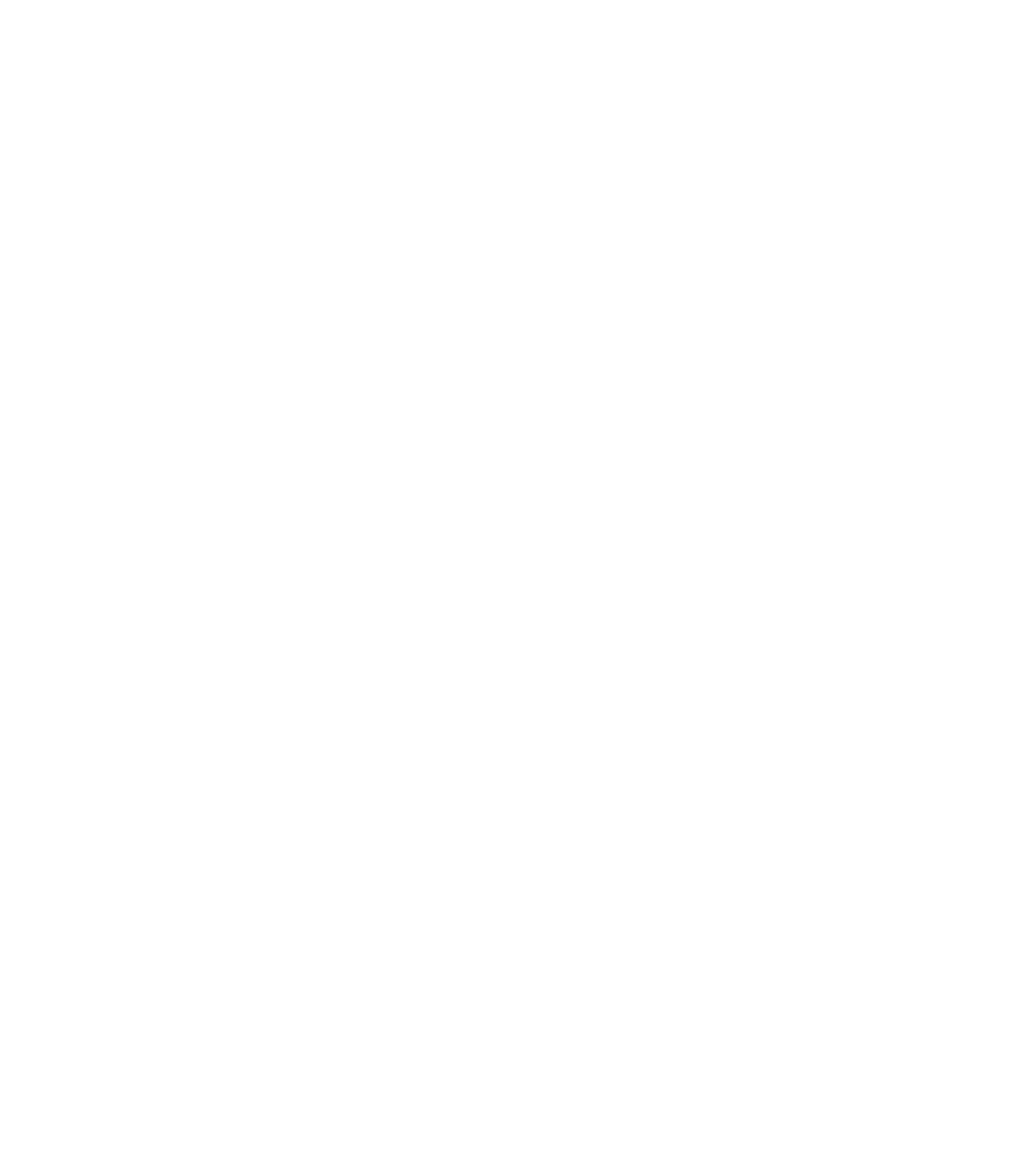
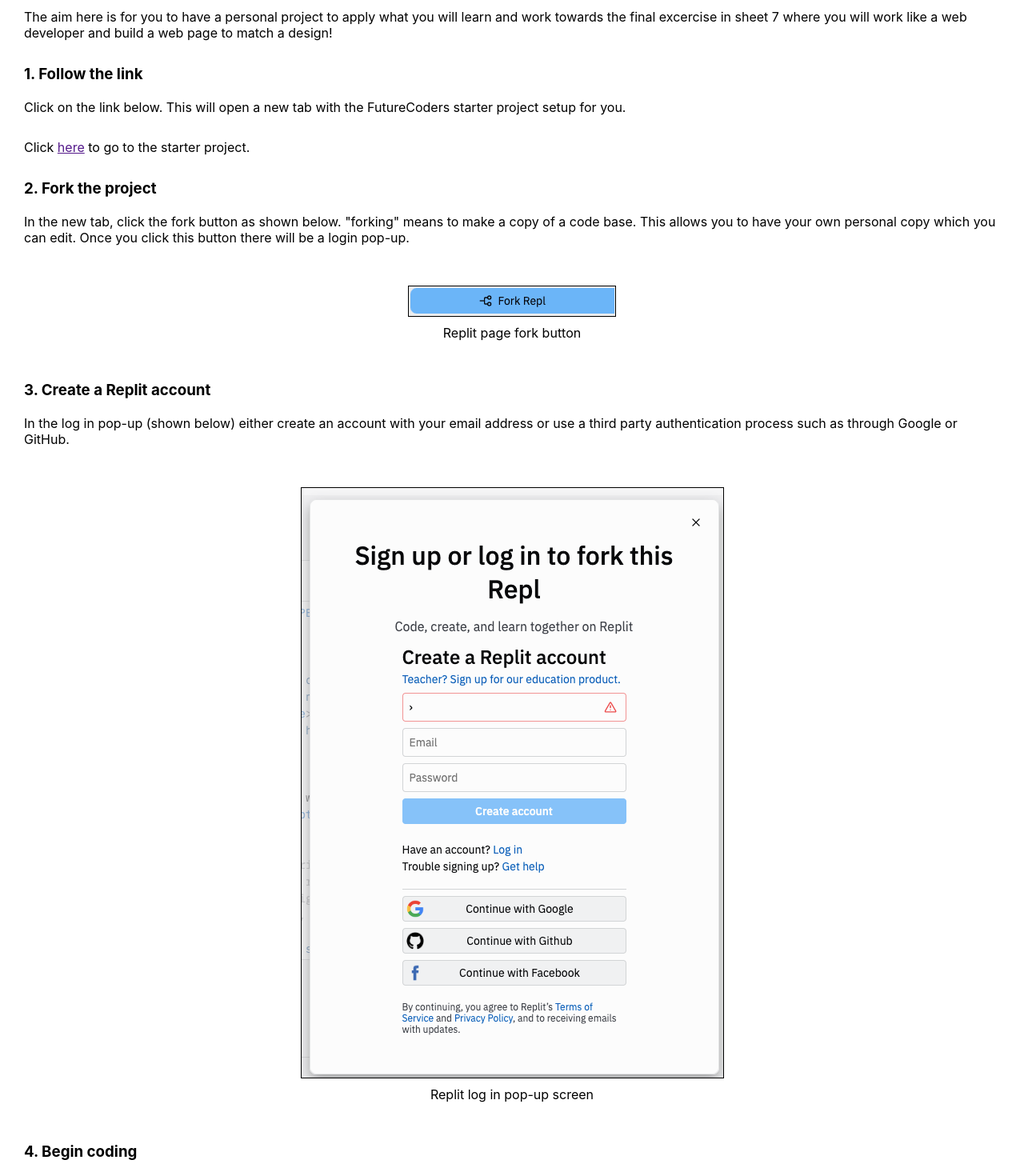
Before and after one commit to futureCodersSE/web-dev-one-day, a React (Create React App) app: page /replit-setup in a window 1280 px wide. Before the commit this address had no page. Shown: the part 220-1690 px from the top of the page at 80% size. Before the commit the page ends 800 px from the top, so only its background shows below. Built offline with nearby package versions, Linux system fonts and the light colour scheme.

Commit message:
updated all exercise sheet context. Changed nav links and added replit setup page

```diff
--- a/src/App.js
+++ b/src/App.js
@@ -9,6 +9,7 @@
 import Worksheet5 from './Worksheets/5';
 import Worksheet6 from './Worksheets/6';
 import Worksheet7 from './Worksheets/7';
+import ReplitSetup from './Worksheets/ReplitSetup';
 
 function App() {
   return (
@@ -18,13 +19,14 @@
         <div className='App'>
           <Routes>
             <Route path='/' element={<Home />} />
-            <Route path='/worksheets/1' element={<Worksheet1 />} />
-            <Route path='/worksheets/2' element={<Worksheet2 />} />
-            <Route path='/worksheets/3' element={<Worksheet3 />} />
-            <Route path='/worksheets/4' element={<Worksheet4 />} />
-            <Route path='/worksheets/5' element={<Worksheet5 />} />
-            <Route path='/worksheets/6' element={<Worksheet6 />} />
-            <Route path='/worksheets/7' element={<Worksheet7 />} />
+            <Route path='/worksheets/introduction/html' element={<Worksheet1 />} />
+            <Route path='/worksheets/introduction/css' element={<Worksheet2 />} />
+            <Route path='/worksheets/box-model' element={<Worksheet3 />} />
+            <Route path='/worksheets/positioning' element={<Worksheet4 />} />
+            <Route path='/worksheets/flexbox-grid' element={<Worksheet5 />} />
+            <Route path='/worksheets/semantic-html' element={<Worksheet6 />} />
+            <Route path='/worksheets/final-task' element={<Worksheet7 />} />
+            <Route path='/replit-setup' element={<ReplitSetup />} />
           </Routes>
         </div>
       </BrowserRouter>
--- a/src/Worksheets/2.js
+++ b/src/Worksheets/2.js
@@ -11,7 +11,7 @@
   return (
     <PageTemplate
       title="Exercise sheet 2"
-      description="This sheet contains the exercises for the introduction to CSS topics sheet. Without CSS added to our HTML code, web pages would look very dull. Styling such as layout, size and colours are great wasy to add life to a web page. In this exercise sheet you will add some basic styling, such as colour and font size to make aweb page more visually pleasing. "
+      description="This sheet contains the exercises for the introduction to CSS topics sheet. Without CSS added to our HTML code, web pages would look very dull. Styling such as layout, size and colours are great ways to add life to a web page. In this exercise sheet you will add some basic styling, such as colour and font size to make a web page more visually pleasing. "
     >
       {/* inline styling */}
       <ExerciseTextBlock
--- a/src/Worksheets/3.js
+++ b/src/Worksheets/3.js
@@ -42,7 +42,7 @@
         <code>{`}`}</code>
       </pre>
 
-      <p>Next, add the following class to the <span className="bold">div</span> element nested inside the <span className="bold">div</span> element with the class name {`"logo"`}</p>
+      <p>Next, add the class name {`"inner-logo"`} to the <span className="bold">div</span> element nested inside the <span className="bold">div</span> element with the class name {`"logo"`}</p>
 
       <p>After completing these two steps you should have the orange and green div elements as shown in Fig.1</p>
 
--- a/src/Worksheets/4.js
+++ b/src/Worksheets/4.js
@@ -13,7 +13,7 @@
   return (
     <PageTemplate
       title="Exercise sheet 4"
-      description="This sheet contains the exercises for the positioning topics sheet. Positioning HTML elements is crucial for laying out a web page. Without this the web page would render each HTML element one after the other from top to bottom. Gaining a good understanding of how these topics work enables you to create interesting and more complex layouts."
+      description="This sheet contains the exercises for the positioning topics sheet. Positioning HTML elements is crucial for laying out a web page. Without this the web page would render each HTML element one after the other from top to bottom. Gaining a good understanding of how these CSS properties work enables you to create interesting and more complex layouts."
     >
       {/* 1. position relative (top, bottom, left, right) */}
       <ExerciseTextBlock
@@ -48,7 +48,7 @@
         caption="Fig 2: Result of absolute positioning applied to logo"
       />
 
-      <iframe height="400" width="100%" scrolling="no" title="Sheet 4 exercise 1 start" src={`https://codepen.io/futurecodersse/embed/wvmzavB?default-tab=html%2Cresult&editable=true`} frameBorder="no" loading="lazy" allowtransparency="true" allowFullScreen={true}>
+      <iframe height="500" width="100%" scrolling="no" title="Sheet 4 exercise 1 start" src={`https://codepen.io/futurecodersse/embed/wvmzavB?default-tab=html%2Cresult&editable=true`} frameBorder="no" loading="lazy" allowtransparency="true" allowFullScreen={true}>
         See the Pen <a href="https://codepen.io/futurecodersse/pen/wvmzavB">
         Sheet 4 exercise 1 start</a> by futureCoders (<a href="https://codepen.io/futurecodersse">@futurecodersse</a>)
         on <a href="https://codepen.io">CodePen</a>.
@@ -86,7 +86,7 @@
 
       <p className="italic">Hint: greater z-index values are layered towards the front</p>
 
-      <iframe height="400" width="100%" scrolling="no" title="Sheet 4 exercise 3 solution" src={`https://codepen.io/futurecodersse/embed/vYRXOqN?default-tab=html%2Cresult&editable=true`} frameBorder="no" loading="lazy" allowtransparency="true" allowFullScreen={true}>
+      <iframe height="500" width="100%" scrolling="no" title="Sheet 4 exercise 3 solution" src={`https://codepen.io/futurecodersse/embed/vYRXOqN?default-tab=html%2Cresult&editable=true`} frameBorder="no" loading="lazy" allowtransparency="true" allowFullScreen={true}>
         See the Pen <a href="https://codepen.io/futurecodersse/pen/vYRXOqN">
         Sheet 4 exercise 3 solution</a> by futureCoders (<a href="https://codepen.io/futurecodersse">@futurecodersse</a>)
         on <a href="https://codepen.io">CodePen</a>.
--- a/src/Worksheets/5.js
+++ b/src/Worksheets/5.js
@@ -13,7 +13,7 @@
   return (
     <PageTemplate
       title="Exercise sheet 5"
-      description="This sheet contains the exercises for the Flexbox and grid topics sheet."
+      description="This sheet contains the exercises for the Flexbox and grid topics sheet. With an ever increasing number of devices with screens on them, it is a web developers job to make sure the layout looks good on all screens. There exists different approaches to laying out whole web pages or just parts of them. The two methods covered here are very popular and powerful, allowing a web developer to easily create responsive designs."
     >
       {/* 1. Recreate layout using flex - seperate codepen */}
       <ExerciseTextBlock
@@ -82,7 +82,7 @@
         caption="Fig 3: Web page layout using Flexbox and grid"
       />
 
-      <p><span className="bold">Extra task</span>: In the same Codepen editor below, add a footer to the wab page as shown in the image below.</p>
+      <p><span className="bold">Extra task</span>: In the same Codepen editor below, add a footer to the web page as shown in the image below.</p>
 
       <MyFigure
         imgSrc={img4}
--- a/src/Worksheets/6.js
+++ b/src/Worksheets/6.js
@@ -8,7 +8,7 @@
   return (
     <PageTemplate
       title="Exercise sheet 6"
-      description="This sheet contains the exercises for the Semantic HTML topics sheet."
+      description="This sheet contains the exercises for the Semantic HTML topics sheet. Getting used to coding with Semantic HTML is something web developers should strive for. It'll help make your code easier for others as well as for yourself to understand."
     >
       {/* 1. position relative (top, bottom, left, right) */}
       <ExerciseTextBlock
--- a/src/Worksheets/7.js
+++ b/src/Worksheets/7.js
@@ -8,7 +8,7 @@
   return (
     <PageTemplate
       title="Exercise sheet 7"
-      description="This is the final exercise sheet for the course."
+      description="This is the final exercise sheet for the course. This exercise was designed to give you an understanding of what a typical task might be for a web developer. This task involves all the skills you have learnt so far in the course."
     >
       {/* 1. position relative (top, bottom, left, right) */}
       <ExerciseTextBlock
--- /dev/null
+++ b/src/Worksheets/ReplitSetup.js
@@ -0,0 +1,57 @@
+import React from "react";
+import PageTemplate from '../components/PageTemplate';
+import ExerciseTextBlock from "../components/ExerciseTextBlock/ExerciseTextBlock";
+import MyFigure from "../components/MyFigure/MyFigure";
+import "./worksheets.css";
+import forkButton from '../assets/replit/fork-button.png';
+import replitLogin from '../assets/replit/replit-login.png';
+
+function ReplitSetup() {
+
+  return (
+    <PageTemplate
+      title="Setting up Replit"
+      description="In this page you are going to setup your own replit account and make a copy of the starter project. In this project you will add your own code after each exercise sheet, adding what you have learnt."
+    >
+
+      <p>The aim here is for you to have a personal project to apply what you will learn and work towards the final excercise in sheet 7 where you will work like  a web developer and build a web page to match a design!</p>
+
+      <ExerciseTextBlock
+        title="1. Follow the link"
+        text="Click on the link below. This will open a new tab with the FutureCoders starter project setup for you."
+      />
+
+      <p>Click <a href="">here</a> to go to the starter project.</p>
+
+      {/* <MyFigure imgSrc={} altText="future coders starter project file" caption="This is the page the link takes you to"/> */}
+
+      <ExerciseTextBlock
+        title="2. Fork the project"
+        text={`In the new tab, click the fork button as shown below. "forking" means to make a copy of a code base. This allows you to have your own personal copy which you can edit. Once you click this button there will be a login pop-up.`}
+      />
+
+      <MyFigure imgSrc={forkButton} altText="replit fork button" caption="Replit page fork button"/>
+
+      <ExerciseTextBlock
+        title="3. Create a Replit account"
+        text={`In the log in pop-up (shown below) either create an account with your email address or use a third party authentication process such as through Google or GitHub.`}
+      />
+
+      <MyFigure imgSrc={replitLogin} altText="replit log in screen" caption="Replit log in pop-up screen"/>
+
+      <ExerciseTextBlock
+        title="4. Begin coding"
+        text={`Once you have created an account and clicked the "fork" button you will be redirected to a page which looks like below. This is your code editor! inside you will find project files and an output area where your webpage will show.`}
+      />
+
+      <p className="bold">Remember! - you must save each time you make a change in order to see those changes. To do this press down the <span className="italic">Win</span> + <span className="italic">s</span> for Windows or <span className="italic">cmd</span> + <span className="italic">s</span> for Macbook users.</p>
+
+      {/* <MyFigure imgSrc={replitEditor} altText="replit editor" caption="Replit editor page"/> */}
+
+      {/* instructions for code share? */}
+
+    </PageTemplate>
+  )
+};
+
+export default ReplitSetup;
```
Also changed, not shown: src/Pages/home/home.js (+8 -7 lines), src/assets/replit/fork-button.png (added), src/assets/replit/replit-login.png (added).
